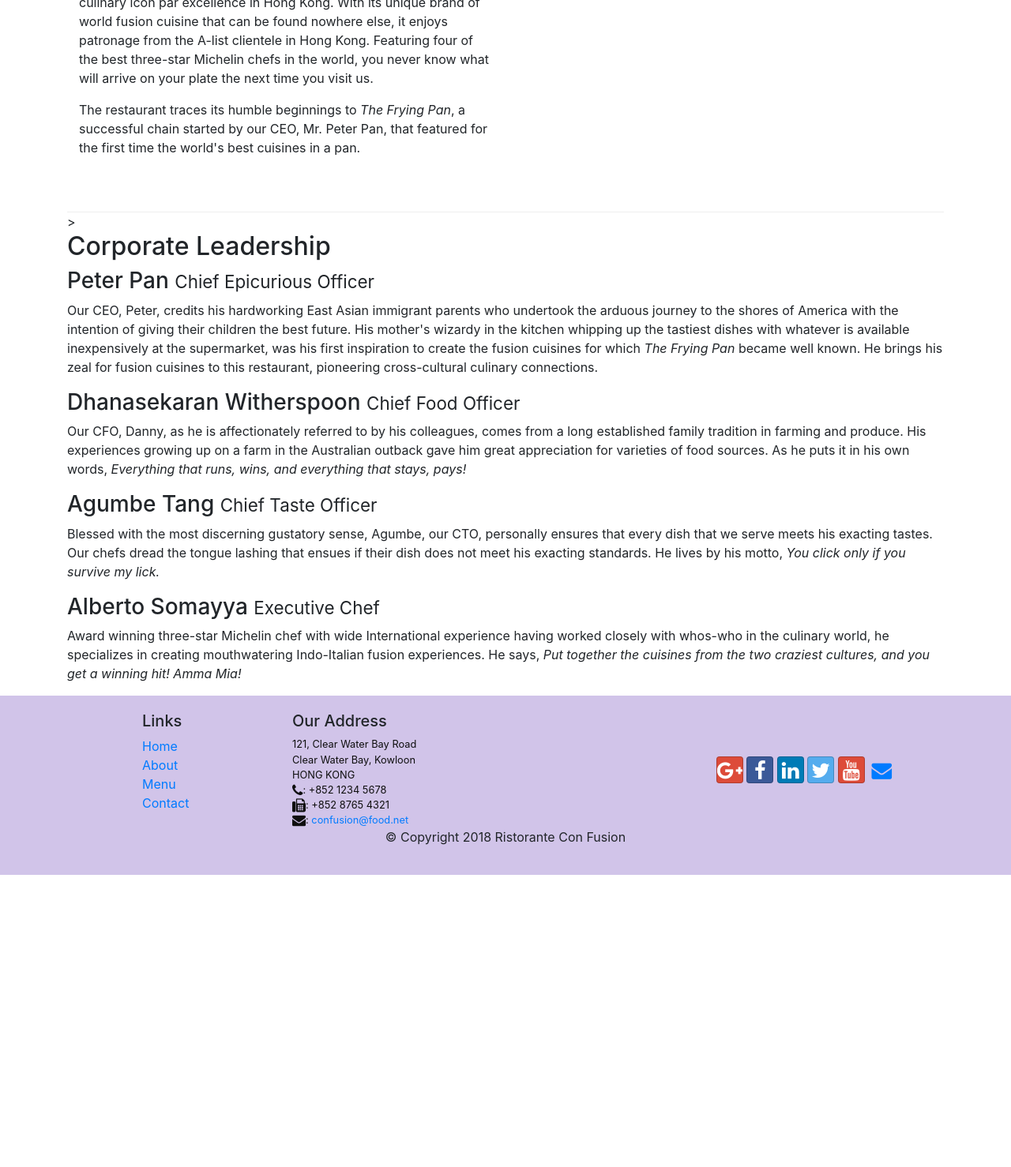
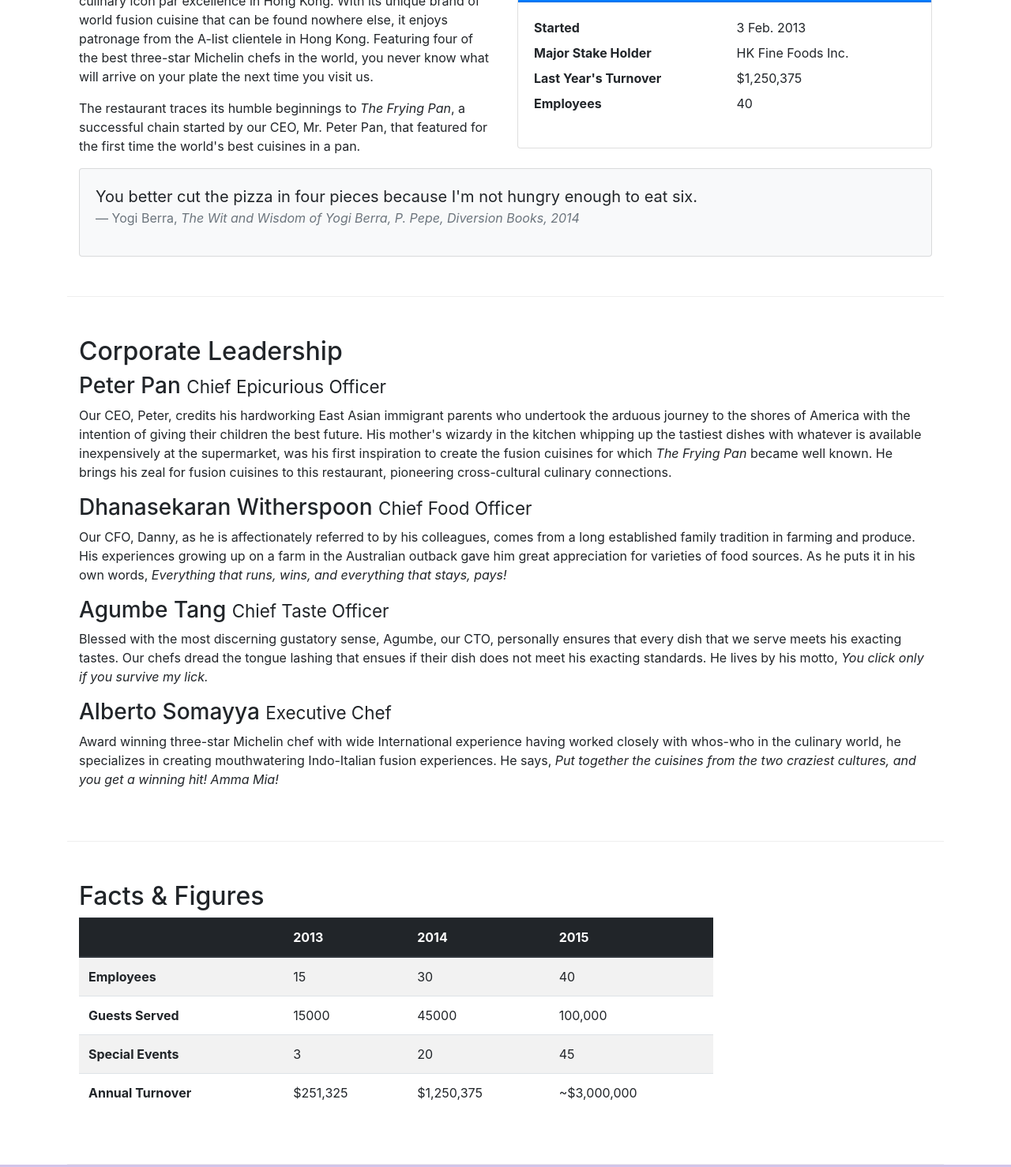
Before and after one commit to MinhHuan2002/MinhHuan2002, a website: page aboutus.html in a window 1280 px wide. Shown: the part 596-2074 px from the top of the page at 79% size. Before the commit the page ends 1704 px from the top, so only its background shows below. Drawn offline with nearby package versions, Linux system fonts and the light colour scheme.

Commit message:
Tables and Cards

```diff
--- a/aboutus.html
+++ b/aboutus.html
@@ -24,10 +24,14 @@
             <a class="navbar-brand" href="./index.html">Ristorance Con Fusion</a>
             <div class="collapse navbar-collapse" id="Navbar">
                 <ul class="navbar-nav mr-auto">
-                    <li class="nav-item"><a class="nav-link" href="./index.html"><span class="fa fa-home fa-lg"></span> Home</a></li>
-                    <li class="nav-item active"><a class="nav-link" href="#"><span class="fa fa-info fa-lg"></span> About</a></li>
-                    <li class="nav-item"><a class="nav-link" href="#"><span class="fa fa-list fa-lg"></span> Menu</a></li>
-                    <li class="nav-item"><a class="nav-link" href="./contactus.html"><span class="fa fa-address-card fa-lg"></span> Contact</a></li>
+                    <li class="nav-item"><a class="nav-link" href="./index.html"><span class="fa fa-home fa-lg"></span>
+                            Home</a></li>
+                    <li class="nav-item active"><a class="nav-link" href="#"><span class="fa fa-info fa-lg"></span>
+                            About</a></li>
+                    <li class="nav-item"><a class="nav-link" href="#"><span class="fa fa-list fa-lg"></span> Menu</a>
+                    </li>
+                    <li class="nav-item"><a class="nav-link" href="./contactus.html"><span
+                                class="fa fa-address-card fa-lg"></span> Contact</a></li>
                 </ul>
             </div>
 
@@ -70,13 +74,41 @@
                 <p>The restaurant traces its humble beginnings to <em>The Frying Pan</em>, a successful chain started by
                     our CEO, Mr. Peter Pan, that featured for the first time the world's best cuisines in a pan.</p>
             </div>
-            <div>
+            <div class="col-sm">
+                <div class="card">
+                    <h3 class="card-header bg-primary text-white">Facts At a Glance</h3>
+                    <div class="card-body">
+                        <dl class="row">
+                            <dt class="col-6">Started</dt>
+                            <dd class="col-6">3 Feb. 2013</dd>
+                            <dt class="col-6">Major Stake Holder</dt>
+                            <dd class="col-6">HK Fine Foods Inc.</dd>
+                            <dt class="col-6">Last Year's Turnover</dt>
+                            <dd class="col-6">$1,250,375</dd>
+                            <dt class="col-6">Employees</dt>
+                            <dd class="col-6">40</dd>
+                        </dl>
+                    </div>
+                </div>
+            </div>
+            <div class="col-12">
+                <div class="card card-body bg-light">
+                    <blockquote class="blockquote">
+                        <p class="mb-0">You better cut the pizza in four pieces
+                            because I'm not hungry enough to eat six.
+                        </p>
+                        <footer class="blockquote-footer">Yogi Berra,
+                            <cite title="Source Title">The Wit and Wisdom of Yogi Berra, P. Pepe, Diversion Books,
+                                2014</cite>
+                        </footer>
+                    </blockquote>
+                </div>
             </div>
         </div>
 
 
-        <div></div>>
-        <div>
+        <div class="row row-content">
+            <div class="col-12">
                 <h2>Corporate Leadership</h2>
                 <h3>Peter Pan <small>Chief Epicurious Officer</small></h3>
                 <p class="d-none d-sm-block">Our CEO, Peter, credits his hardworking East Asian immigrant parents who
@@ -88,14 +120,16 @@
                     restaurant, pioneering cross-cultural culinary connections.
                 </p>
                 <h3>Dhanasekaran Witherspoon <small>Chief Food Officer</small></h3>
-            <p class="d-none d-sm-block">Our CFO, Danny, as he is affectionately referred to by his colleagues, comes
+                <p class="d-none d-sm-block">Our CFO, Danny, as he is affectionately referred to by his colleagues,
+                    comes
                     from a long established
                     family tradition in farming and produce. His experiences growing up on a farm in the Australian
                     outback gave him great appreciation for varieties of food sources. As he puts it in his own words,
                     <em>Everything that runs, wins, and everything that stays, pays!</em>
                 </p>
                 <h3>Agumbe Tang <small>Chief Taste Officer</small></h3>
-            <p class="d-none d-sm-block">Blessed with the most discerning gustatory sense, Agumbe, our CTO, personally
+                <p class="d-none d-sm-block">Blessed with the most discerning gustatory sense, Agumbe, our CTO,
+                    personally
                     ensures that every dish
                     that we serve meets his exacting tastes. Our chefs dread the tongue lashing that ensues if their
                     dish does not meet his exacting standards. He lives by his motto, <em>You click only if you survive
@@ -108,7 +142,50 @@
                         winning hit! Amma Mia!</em></p>
             </div>
         </div>
-
+        <div class="row row-content">
+            <div class="col-12 col-sm-9">
+                <h2>Facts &amp; Figures</h2>
+                <div class="table-responsive">
+                    <table class="table table-striped">
+                        <thead class="thead-dark">
+                            <tr>
+                                <th>&nbsp;</th>
+                                <th>2013</th>
+                                <th>2014</th>
+                                <th>2015</th>
+                            </tr>
+                        </thead>
+                        <tbody>
+                            <tr>
+                                <th>Employees</th>
+                                <td>15</td>
+                                <td>30</td>
+                                <td>40</td>
+                            </tr>
+                            <tr>
+                                <th>Guests Served</th>
+                                <td>15000</td>
+                                <td>45000</td>
+                                <td>100,000</td>
+                            </tr>
+                            <tr>
+                                <th>Special Events</th>
+                                <td>3</td>
+                                <td>20</td>
+                                <td>45</td>
+                            </tr>
+                            <tr>
+                                <th>Annual Turnover</th>
+                                <td>$251,325</td>
+                                <td>$1,250,375</td>
+                                <td>~$3,000,000</td>
+                            </tr>
+                        </tbody>
+                    </table>
+                </div>
+            </div>
+            <div class="col-12 col-sm-3"></div>
+        </div>
     </div>
 
     <footer class="footer">
```
Lines whose indentation alone changed are shown as unchanged.
